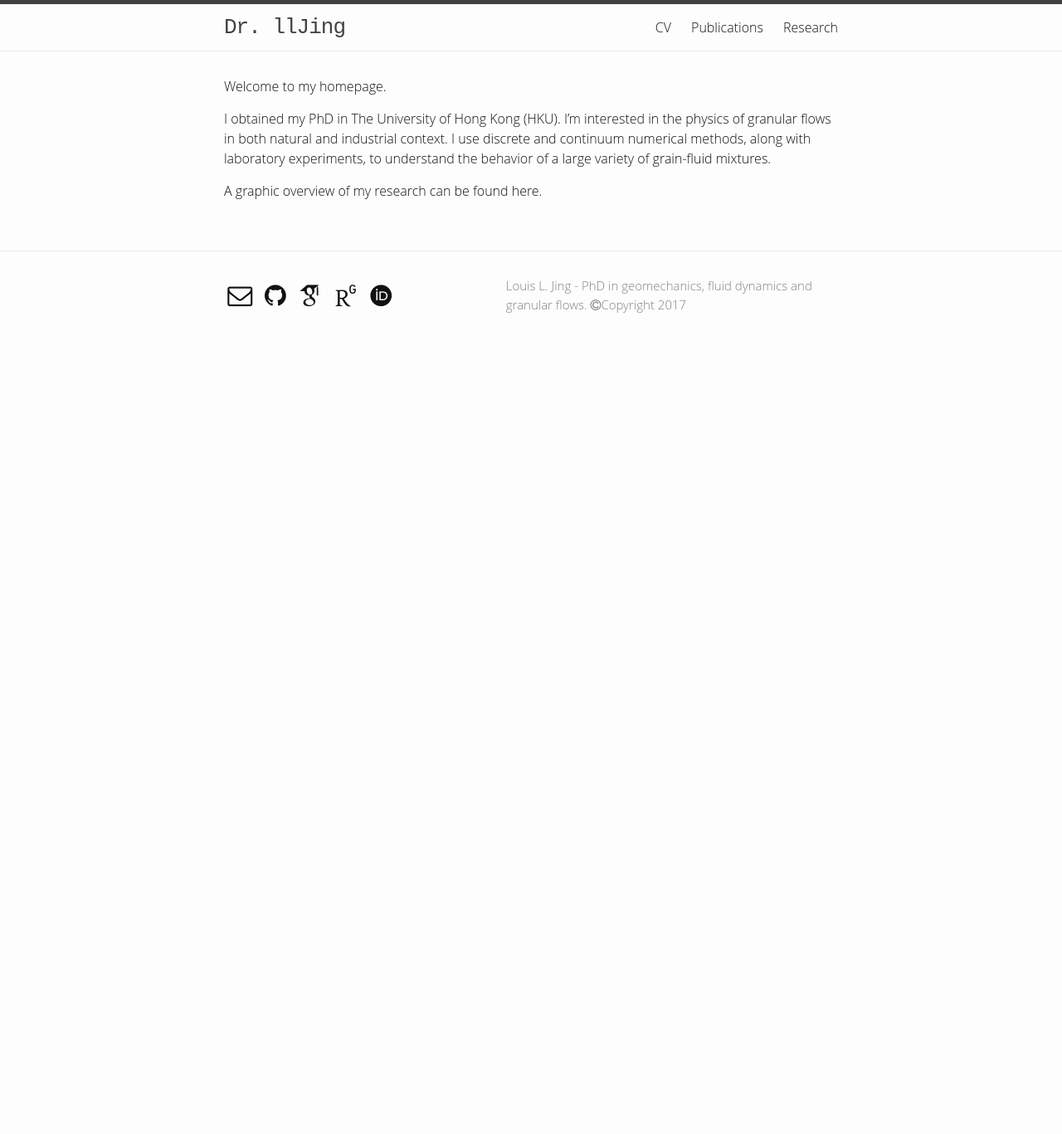
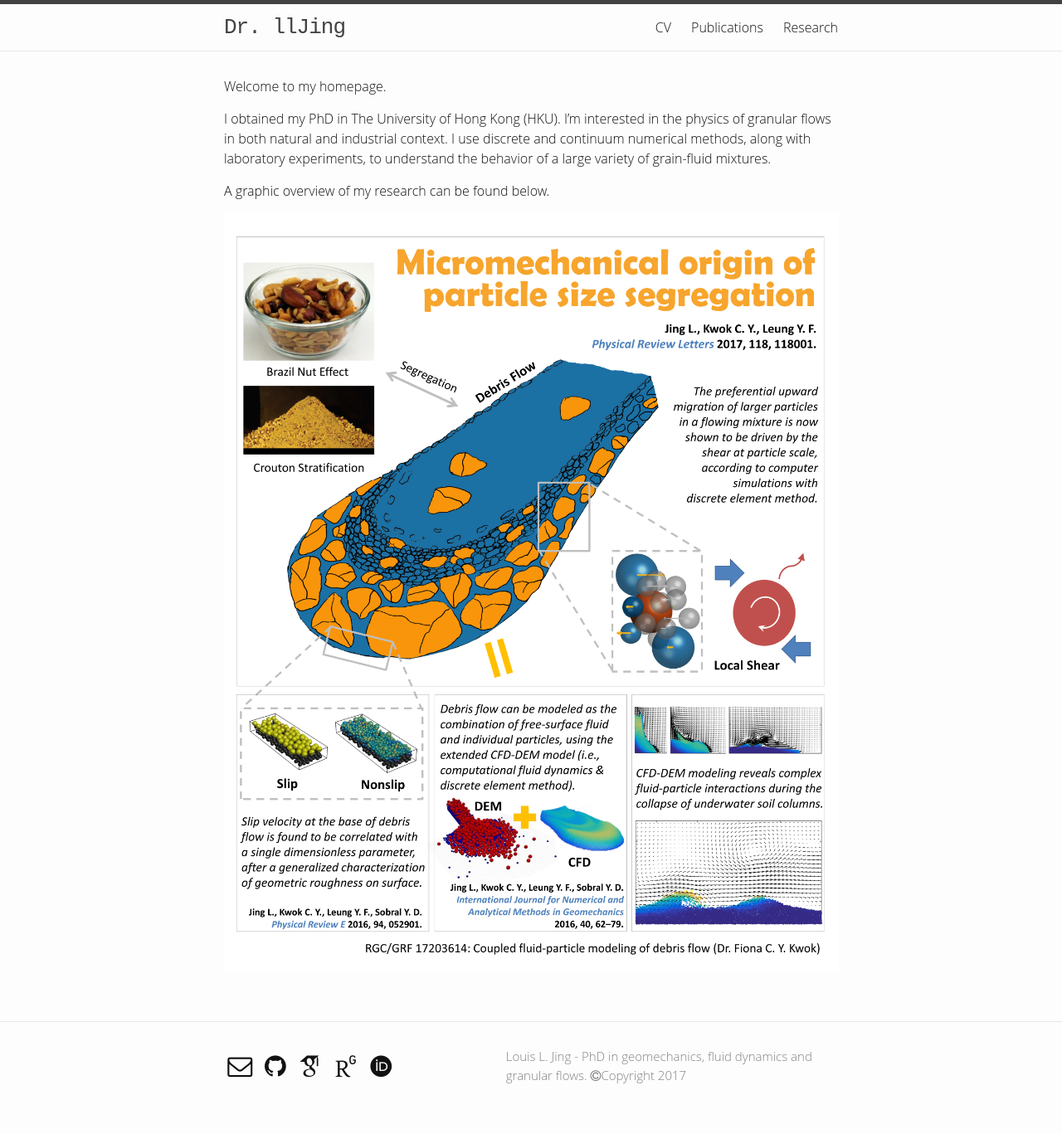
Before and after one commit to louislujing/louislujing.github.io, a Jekyll site: the page built from index.md, in a window 1280 px wide. Shown: the whole page at 83% size. Built offline with Jekyll 4.4.1, drawn with Linux system fonts in a browser that asks for light colours; some web fonts are replaced; before the commit the page ends 900 px from its top, so only the background shows below that.

Commit message:
add overview image to home page

```diff
--- a/index.md
+++ b/index.md
@@ -6,4 +6,6 @@ Welcome to my homepage.
 
 I obtained my PhD in The University of Hong Kong (HKU). I’m interested in the physics of granular flows in both natural and industrial context. I use discrete and continuum numerical methods, along with laboratory experiments, to understand the behavior of a large variety of grain-fluid mixtures.
 
-A graphic overview of my research can be found here.
+A graphic overview of my research can be found below.
+
+<img src="{{ site.baseurl }}{% link /assets/files/overview.png %}" alt="research_overview" align="center" style="width: 800px;"/>
```
Also changed, not shown: assets/files/overview.png (added).
